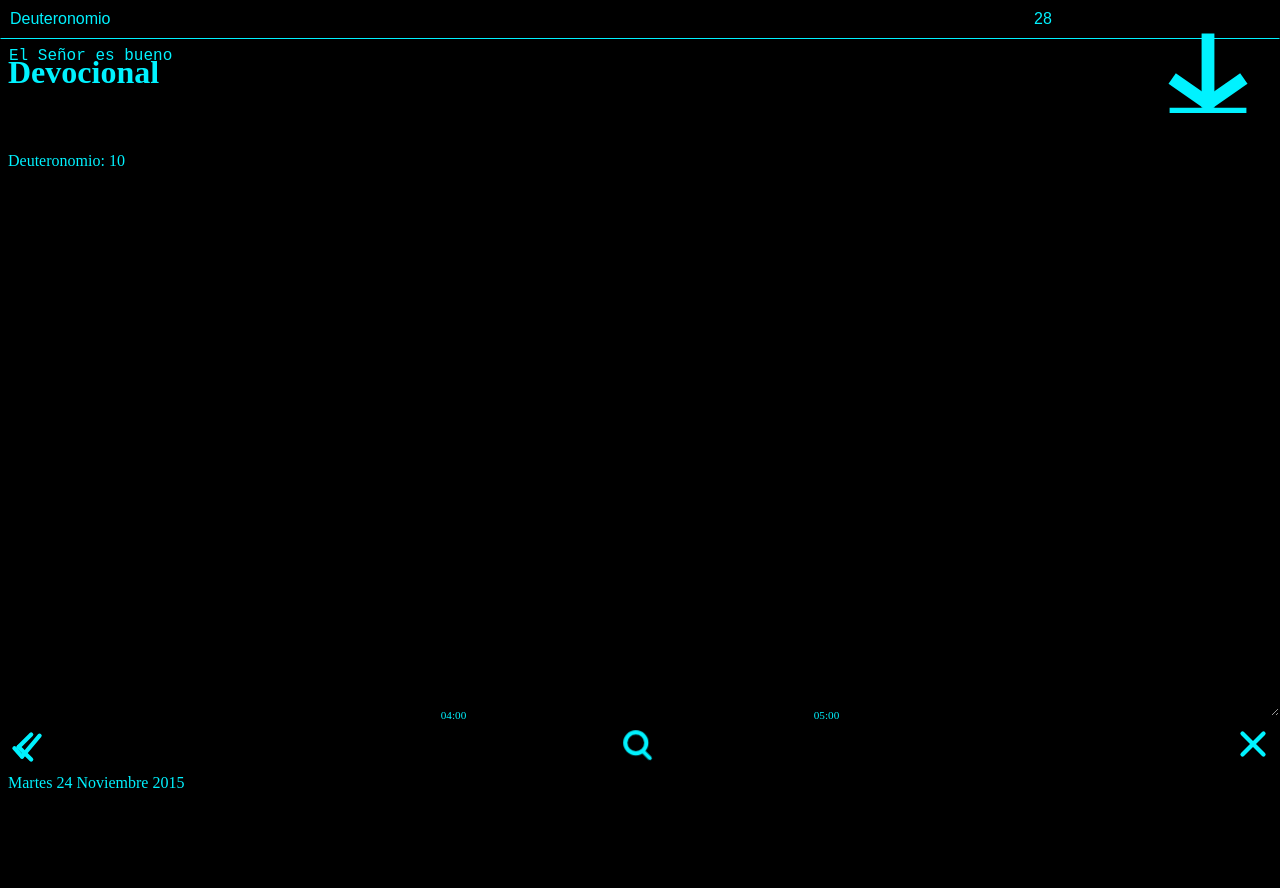
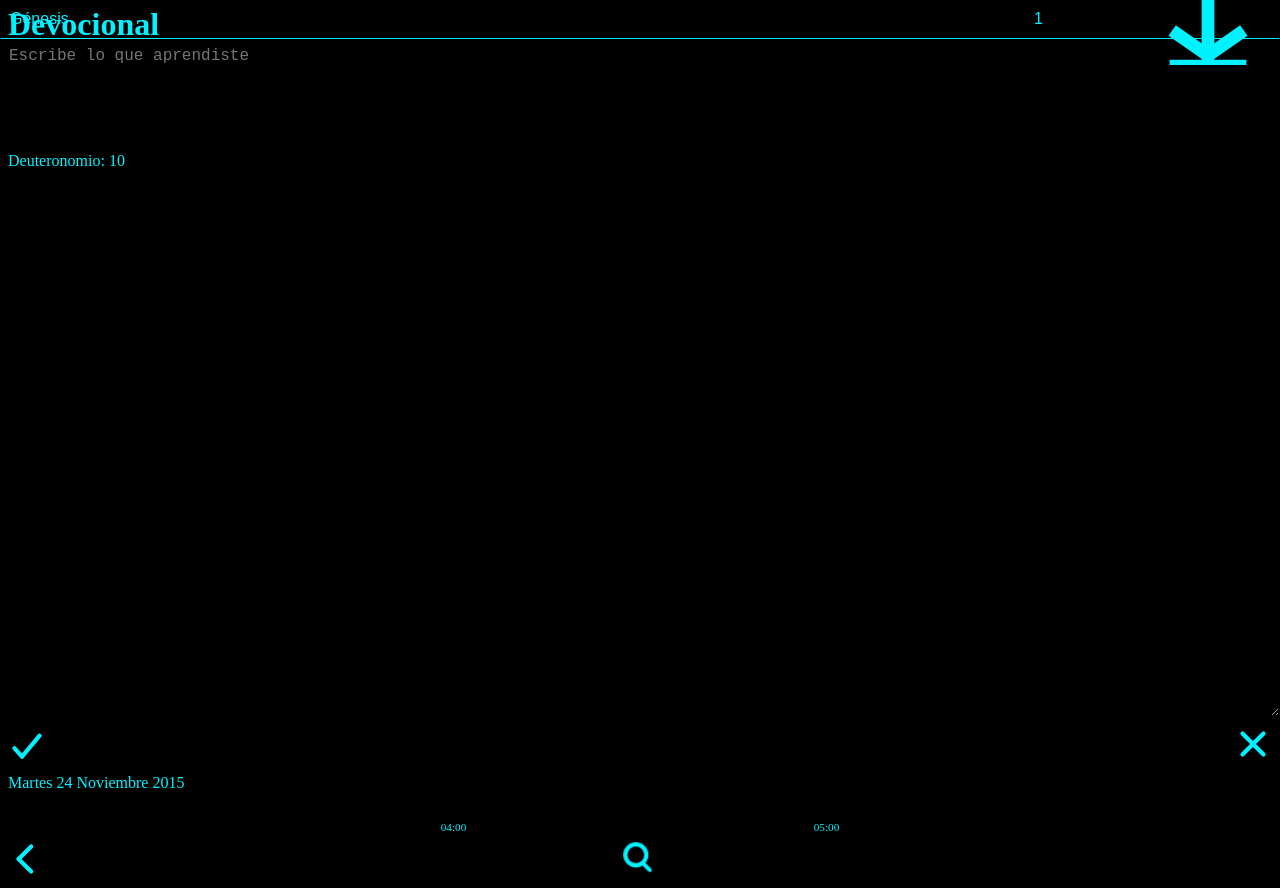
Before and after one commit to hectorfhurtado/r07, a plain HTML site: page html/index.html in a window 1280 px wide. Before the commit the page ends 800 px from the top, so only its background shows below. Drawn offline with Linux system fonts and the light colour scheme.

Commit message:
Seguimos con el cambio de vistas

```diff
--- a/html/index.html
+++ b/html/index.html
@@ -30,6 +30,7 @@
                 display        : flex;
                 justify-content: space-around;
                 padding        : 0.5rem;
+				transition     : transform 0.3s;
             }
             header > button {
                 background-color: hsla(0, 0%, 0%, 0);
@@ -60,6 +61,7 @@
 
             nav#Omnibox {
                 display: flex;
+				transition: transform 0.3s;
             }
 
             div#OmniboxContenidoCentral {
@@ -223,6 +225,15 @@
 				border-color: red;
 				animation: nono 0.5s ease-in-out 0s 5;
 			}
+
+			/* ANIMACION PARA CAMBIO DE VISTAS*/
+			.salePrincipal header {
+				transform: translateY( -3rem );
+			}
+
+			.salePrincipal nav#Omnibox {
+				transform: translateY( 7rem );
+			}
         </style>
     </head>
     <body>
--- a/html/modulos/controladormaestro/ControladorMaestro.js
+++ b/html/modulos/controladormaestro/ControladorMaestro.js
@@ -206,7 +206,7 @@
 
 				$body.addEventListener( 'salePrincipal', function()
 				{
-					this.classList.add( 'salePrincipal' );
+					// this.classList.add( 'salePrincipal' );
 				}, true );
 
 				return R07.Elementos.damePorId( 'ResumenDevocional' );
@@ -250,10 +250,15 @@
 			});
 		},
 
-		_clickMain: function( e )
+		_clickMain: function()
 		{
 			var evento = new CustomEvent( 'salePrincipal' );
 			this.dispatchEvent( evento );
+
+			return R07.Elementos.damePorSelector( 'body' ).then( function( $body )
+			{
+				$body.classList.add( 'salePrincipal' );
+			});
 		}
     };
 })();
--- a/html/modulos/controladormaestro/ControladorMaestroTest.js
+++ b/html/modulos/controladormaestro/ControladorMaestroTest.js
@@ -4,9 +4,7 @@
 
 /* global console, R07 */
 
-( function()
-{
-	R07.Pruebas_DEBUG.then( function()
+R07.Pruebas_DEBUG = R07.Pruebas_DEBUG.then( function()
 {
 
 	// antes de empezar, limpiamos la consola
@@ -105,7 +103,10 @@
 
 		$body.addEventListener( 'salePrincipal', salePrincipalHandler, true );
 
-			R07.ControladorMaestro._clickMain.bind( $main )();
+		return R07.ControladorMaestro._clickMain.bind( $main )();
+	}).then( function ()
+	{
+		console.assert( $body.classList.contains( 'salePrincipal' ), 'Verificamos que estemos listos para hacer el cambio de vista' );
 	}).then( function ()
 	{
 		/***********************
@@ -115,8 +116,8 @@
 
 		console.info( 'Termina pruebas de ControladorMaestro.js' );
 	});
-	});
-})();
+})
+.catch( error => console.log( error ));
 
 // TODO: Probar interacción con el Editor
 // TODO: Verificar que si existen datos en el localStorage, muestre al usuario el libro y capítulo que están guardados
--- a/html/modulos/db/DbTest.js
+++ b/html/modulos/db/DbTest.js
@@ -5,9 +5,7 @@
 
 /* global R07, console */
 
-( function()
-{
-	R07.Pruebas_DEBUG.then( function()
+R07.Pruebas_DEBUG = R07.Pruebas_DEBUG.then( function()
 {
 
 	// Como en este momento ya está abierta la BD 'R07' y en las pruebas vamos a usar otra,
@@ -79,4 +77,3 @@
 		};
 	});
 });
-})();
--- a/html/modulos/editor/EditorTest.js
+++ b/html/modulos/editor/EditorTest.js
@@ -1,9 +1,7 @@
 
 /* global R07 */
 
-( function()
-{
-	R07.Pruebas_DEBUG.then( function()
+R07.Pruebas_DEBUG = R07.Pruebas_DEBUG.then( function()
 {
 
 	var $libro    = null;
@@ -252,4 +250,3 @@
 		console.info( 'Termina pruebas de Editor.js' );
 	});
 });
-})();
--- a/html/modulos/elementos/ElementosTest.js
+++ b/html/modulos/elementos/ElementosTest.js
@@ -4,9 +4,7 @@
 
 /* global document, R07, console */
 
-( function()
-{
-	R07.Pruebas_DEBUG.then( function()
+R07.Pruebas_DEBUG = R07.Pruebas_DEBUG.then( function()
 {
 
 	var spanPrueba = document.createElement( 'span' );
@@ -38,4 +36,3 @@
 		console.info( 'termina pruebas Elementos.js' );
 	});
 });
-})();
--- a/html/modulos/omnibox/OmniboxTest.js
+++ b/html/modulos/omnibox/OmniboxTest.js
@@ -4,9 +4,7 @@
 
 /* global R07, console */
 
-( function()
-{
-	R07.Pruebas_DEBUG.then( function()
+R07.Pruebas_DEBUG = R07.Pruebas_DEBUG.then( function()
 {
 
 	var horaRegExp = /\d{2}:\d{2}/;
@@ -320,4 +318,3 @@
 		console.info( 'Termina pruebas Omnibox.js' );
 	});
 });
-})();
--- a/html/modulos/utilidadfecha/UtilidadFechaTest.js
+++ b/html/modulos/utilidadfecha/UtilidadFechaTest.js
@@ -4,9 +4,7 @@
 
 /* global R07, console */
 
-( function()
-{
-	R07.Pruebas_DEBUG.then( function()
+R07.Pruebas_DEBUG = R07.Pruebas_DEBUG.then( function()
 {
 	var prueba =  R07.UtilidadFecha.dateAddddDDMMyyyy( new Date( 2015, 7, 31 ));
 
@@ -22,4 +20,3 @@
 
 	console.info( 'Termina pruebas para UtilidadFecha.js' );
 });
-})();
--- /dev/null
+++ b/jsconfig.json
@@ -0,0 +1,5 @@
+{
+	"compilerOptions": {
+		"target": "ES6"
+	}
+}
```
Also changed, not shown: html/modulos/cargador/CargadorTest.js (+3 -6 lines). Lines whose indentation alone changed are shown as unchanged.
